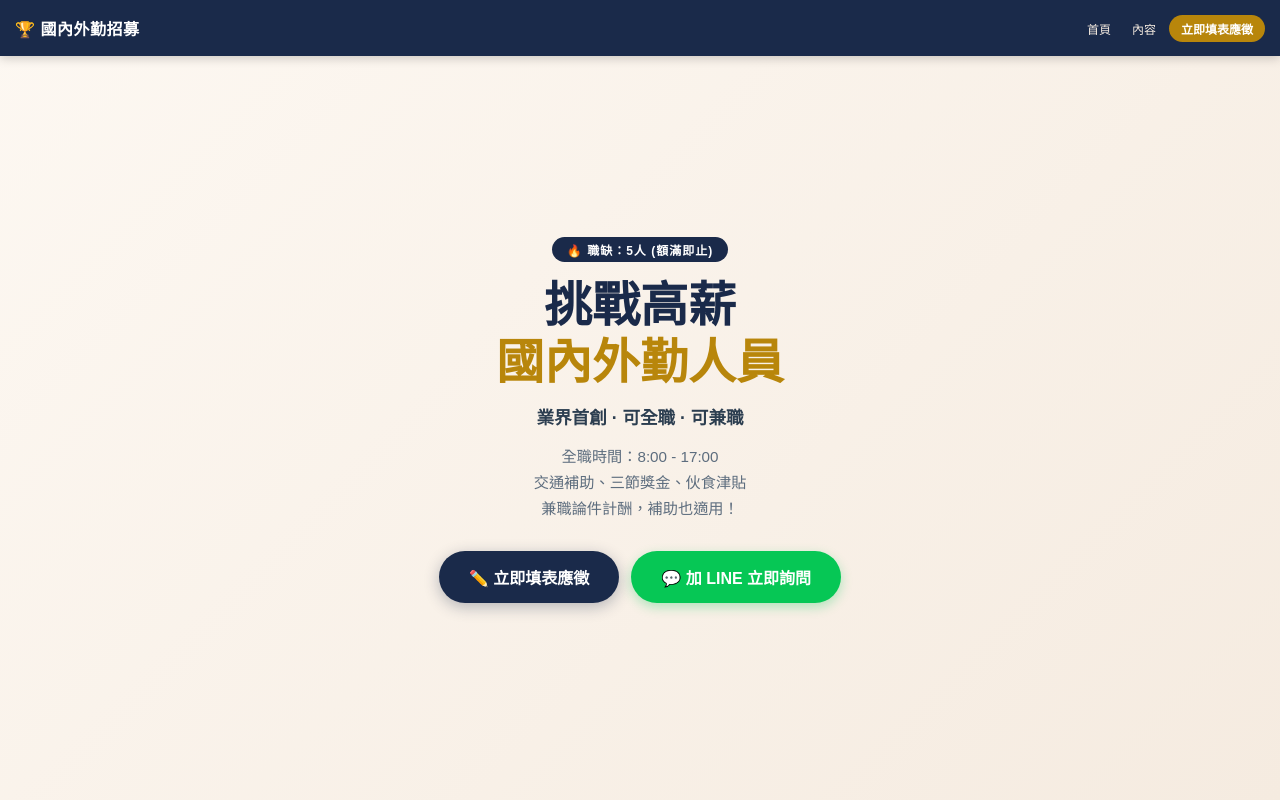
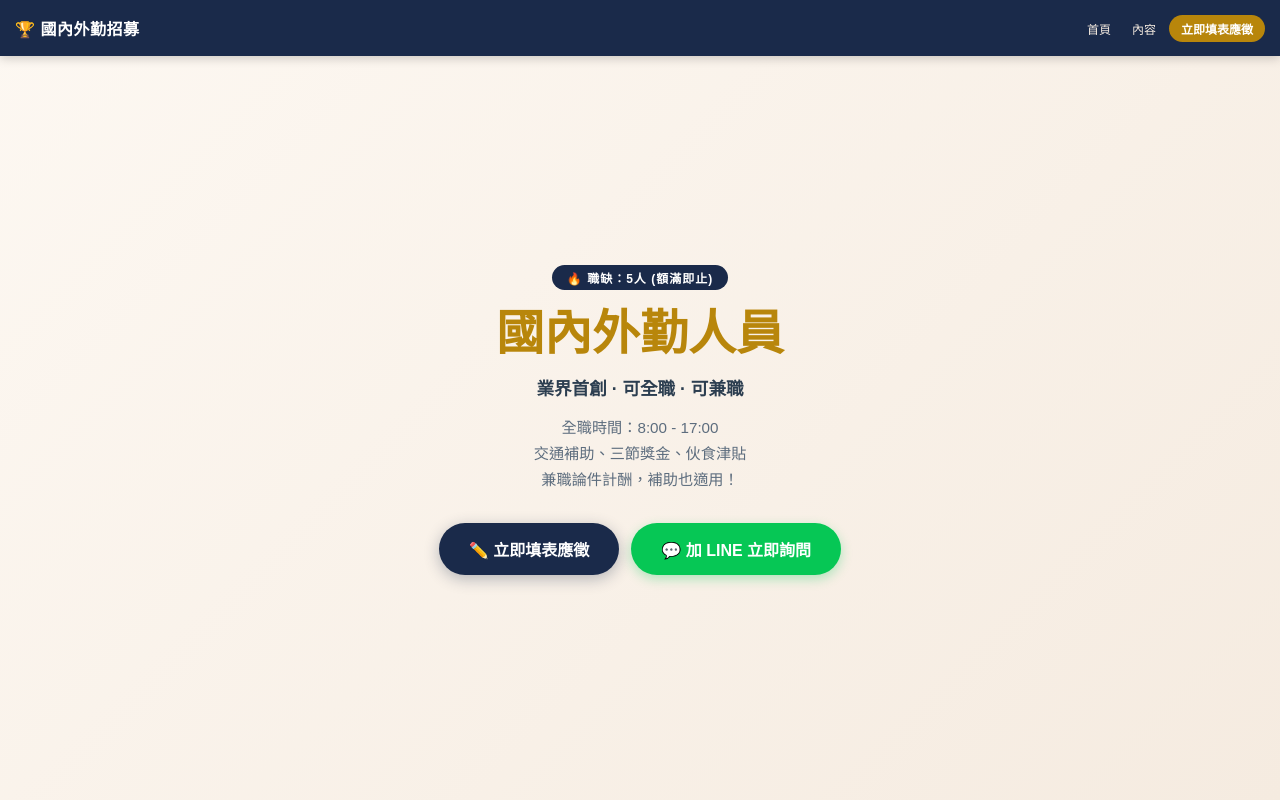
Before and after one commit to reginagrant/internationcom, a plain HTML site: page index.html in a window 1280 px wide. Shown: the top 800 px of the page. Drawn offline with Linux system fonts and the light colour scheme.

Commit message:
Update hero title in index.html
Removed the salary challenge text from the hero title.

```diff
--- a/index.html
+++ b/index.html
@@ -358,7 +358,7 @@
   <!-- SECTION 1: HOME -->
   <section id="home">
     <div class="hero-badge">🔥 職缺：5人 (額滿即止)</div>
-    <h1 class="hero-title">挑戰高薪<br /><span>國內外勤人員</span></h1>
+    <h1 class="hero-title"><span>國內外勤人員</span></h1>
     <p class="hero-subtitle">業界首創 · 可全職 · 可兼職</p>
     <p class="hero-desc">
       全職時間：8:00 - 17:00<br />
```
